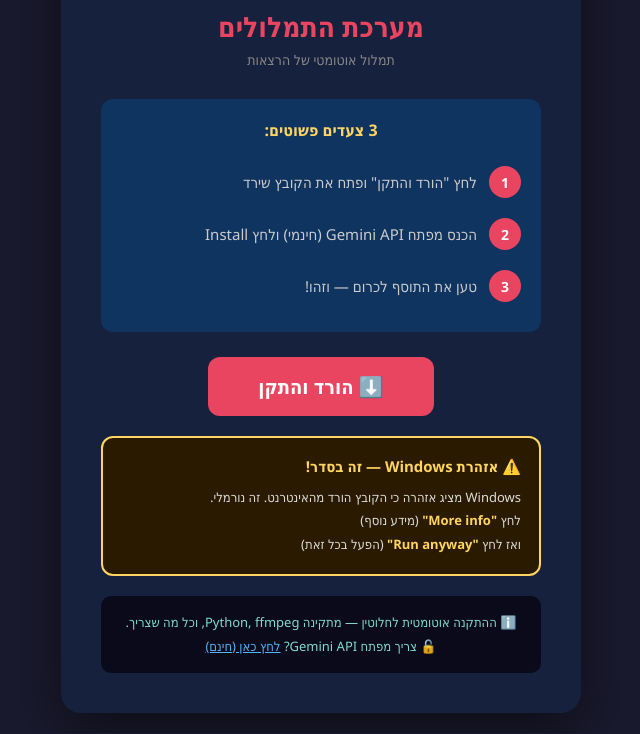
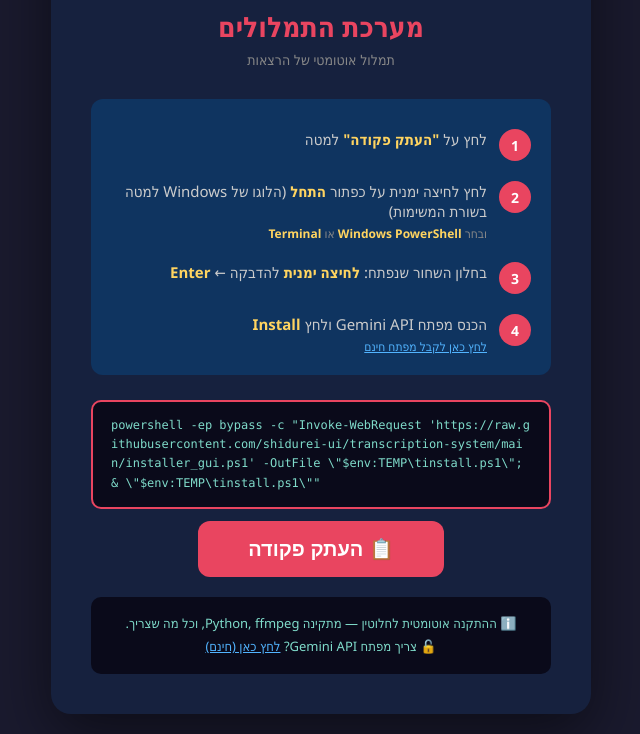
Before and after one commit to shidurei-ui/transcription-system, a browser extension: page docs/index.html in a window 1280 px wide. Shown: the part 171-905 px from the top of the page, without its empty margins (319-959 px from the left). Drawn offline with Linux system fonts and the light colour scheme.

Commit message:
Use PowerShell paste approach to bypass Smart App Control

```diff
--- a/docs/index.html
+++ b/docs/index.html
@@ -20,7 +20,7 @@
             background: #16213e;
             border-radius: 20px;
             padding: 40px;
-            max-width: 520px;
+            max-width: 540px;
             width: 100%;
             text-align: center;
             box-shadow: 0 20px 60px rgba(0,0,0,0.5);
@@ -32,14 +32,13 @@
         .steps {
             background: #0f3460;
             border-radius: 12px;
-            padding: 20px;
+            padding: 20px 20px 10px 20px;
             margin-bottom: 25px;
             text-align: right;
         }
-        .steps h3 { color: #ffd460; margin-bottom: 15px; font-size: 16px; text-align: center; }
         .step {
             display: flex;
-            align-items: center;
+            align-items: flex-start;
             gap: 12px;
             padding: 10px 0;
             font-size: 15px;
@@ -58,12 +57,37 @@
             font-size: 14px;
             flex-shrink: 0;
         }
+        .step-content { flex: 1; }
+        .step-detail {
+            color: #888;
+            font-size: 12px;
+            margin-top: 4px;
+        }
+        .highlight { color: #ffd460; font-weight: bold; }
 
-        .download-btn {
+        .copy-section {
+            margin-bottom: 20px;
+        }
+        .command-box {
+            background: #0a0a1a;
+            border: 2px solid #e94560;
+            border-radius: 10px;
+            padding: 14px 18px;
+            font-family: Consolas, monospace;
+            font-size: 12px;
+            color: #7fdbca;
+            text-align: left;
+            direction: ltr;
+            word-break: break-all;
+            line-height: 1.6;
+            margin-bottom: 12px;
+            user-select: all;
+            cursor: pointer;
+        }
+        .copy-btn {
             display: inline-block;
             background: #e94560;
             color: white;
-            text-decoration: none;
             padding: 16px 50px;
             border-radius: 12px;
             font-size: 20px;
@@ -71,24 +95,14 @@
             cursor: pointer;
             border: none;
             transition: transform 0.2s, box-shadow 0.2s;
-            margin-bottom: 20px;
         }
-        .download-btn:hover {
+        .copy-btn:hover {
             transform: translateY(-2px);
             box-shadow: 0 8px 25px rgba(233,69,96,0.4);
         }
-
-        .warning-box {
-            background: #2a1a00;
-            border: 2px solid #ffd460;
-            border-radius: 12px;
-            padding: 18px;
-            margin-bottom: 20px;
-            text-align: right;
+        .copy-btn.copied {
+            background: #2ecc71;
         }
-        .warning-box h3 { color: #ffd460; margin-bottom: 10px; font-size: 15px; }
-        .warning-box p { color: #ddd; font-size: 13px; line-height: 1.8; }
-        .warning-box strong { color: #ffd460; }
 
         .note {
             background: #0a0a1a;
@@ -109,33 +123,37 @@
         <p class="subtitle">תמלול אוטומטי של הרצאות</p>
 
         <div class="steps">
-            <h3>&#x200F;3 צעדים פשוטים:</h3>
             <div class="step">
                 <span class="step-num">1</span>
-                <span>&#x200F;לחץ "הורד והתקן" ופתח את הקובץ שירד</span>
+                <div class="step-content">
+                    <span>&#x200F;לחץ על <span class="highlight">"העתק פקודה"</span> למטה</span>
+                </div>
             </div>
             <div class="step">
                 <span class="step-num">2</span>
-                <span>&#x200F;הכנס מפתח Gemini API (חינמי) ולחץ Install</span>
+                <div class="step-content">
+                    <span>&#x200F;לחץ לחיצה ימנית על כפתור <span class="highlight">התחל</span> (הלוגו של Windows למטה בשורת המשימות)</span>
+                    <div class="step-detail">&#x200F;ובחר <span class="highlight">Windows PowerShell</span> או <span class="highlight">Terminal</span></div>
+                </div>
             </div>
             <div class="step">
                 <span class="step-num">3</span>
-                <span>&#x200F;טען את התוסף לכרום — וזהו!</span>
+                <div class="step-content">
+                    <span>&#x200F;בחלון השחור שנפתח: <span class="highlight">לחיצה ימנית</span> להדבקה ← <span class="highlight">Enter</span></span>
+                </div>
+            </div>
+            <div class="step">
+                <span class="step-num">4</span>
+                <div class="step-content">
+                    <span>&#x200F;הכנס מפתח Gemini API ולחץ <span class="highlight">Install</span></span>
+                    <div class="step-detail">&#x200F;<a href="https://aistudio.google.com/app/apikey" target="_blank" style="color:#52b4ff">לחץ כאן לקבל מפתח חינם</a></div>
+                </div>
             </div>
         </div>
 
-        <a class="download-btn"
-           href="https://github.com/shidurei-ui/transcription-system/releases/latest/download/install.bat">
-            &#x2B07;&#xFE0F; הורד והתקן
-        </a>
-
-        <div class="warning-box">
-            <h3>&#x200F;&#x26A0;&#xFE0F; אזהרת Windows — זה בסדר!</h3>
-            <p>
-                &#x200F;Windows מציג אזהרה כי הקובץ הורד מהאינטרנט. זה נורמלי.<br>
-                &#x200F;לחץ <strong>"More info"</strong> (מידע נוסף)<br>
-                &#x200F;ואז לחץ <strong>"Run anyway"</strong> (הפעל בכל זאת)
-            </p>
+        <div class="copy-section">
+            <div class="command-box" id="cmdBox" onclick="copyCommand()">powershell -ep bypass -c "Invoke-WebRequest 'https://raw.githubusercontent.com/shidurei-ui/transcription-system/main/installer_gui.ps1' -OutFile \"$env:TEMP\tinstall.ps1\"; & \"$env:TEMP\tinstall.ps1\""</div>
+            <button class="copy-btn" id="copyBtn" onclick="copyCommand()">&#x1F4CB; העתק פקודה</button>
         </div>
 
         <div class="note">
@@ -143,5 +161,20 @@
             &#x200F;&#x1F513; צריך מפתח Gemini API? <a href="https://aistudio.google.com/app/apikey" target="_blank">לחץ כאן (חינם)</a>
         </div>
     </div>
+
+    <script>
+    function copyCommand() {
+        var cmd = document.getElementById('cmdBox').innerText;
+        navigator.clipboard.writeText(cmd).then(function() {
+            var btn = document.getElementById('copyBtn');
+            btn.textContent = '\u2705 \u05D4\u05D5\u05E2\u05EA\u05E7! \u05E2\u05DB\u05E9\u05D9\u05D5 \u05E9\u05DC\u05D1 2 - \u05DC\u05D7\u05D9\u05E6\u05D4 \u05D9\u05DE\u05E0\u05D9\u05EA \u05E2\u05DC \u05D4\u05EA\u05D7\u05DC';
+            btn.classList.add('copied');
+            setTimeout(function() {
+                btn.textContent = '\uD83D\uDCCB \u05D4\u05E2\u05EA\u05E7 \u05E4\u05E7\u05D5\u05D3\u05D4';
+                btn.classList.remove('copied');
+            }, 8000);
+        });
+    }
+    </script>
 </body>
 </html>
```
